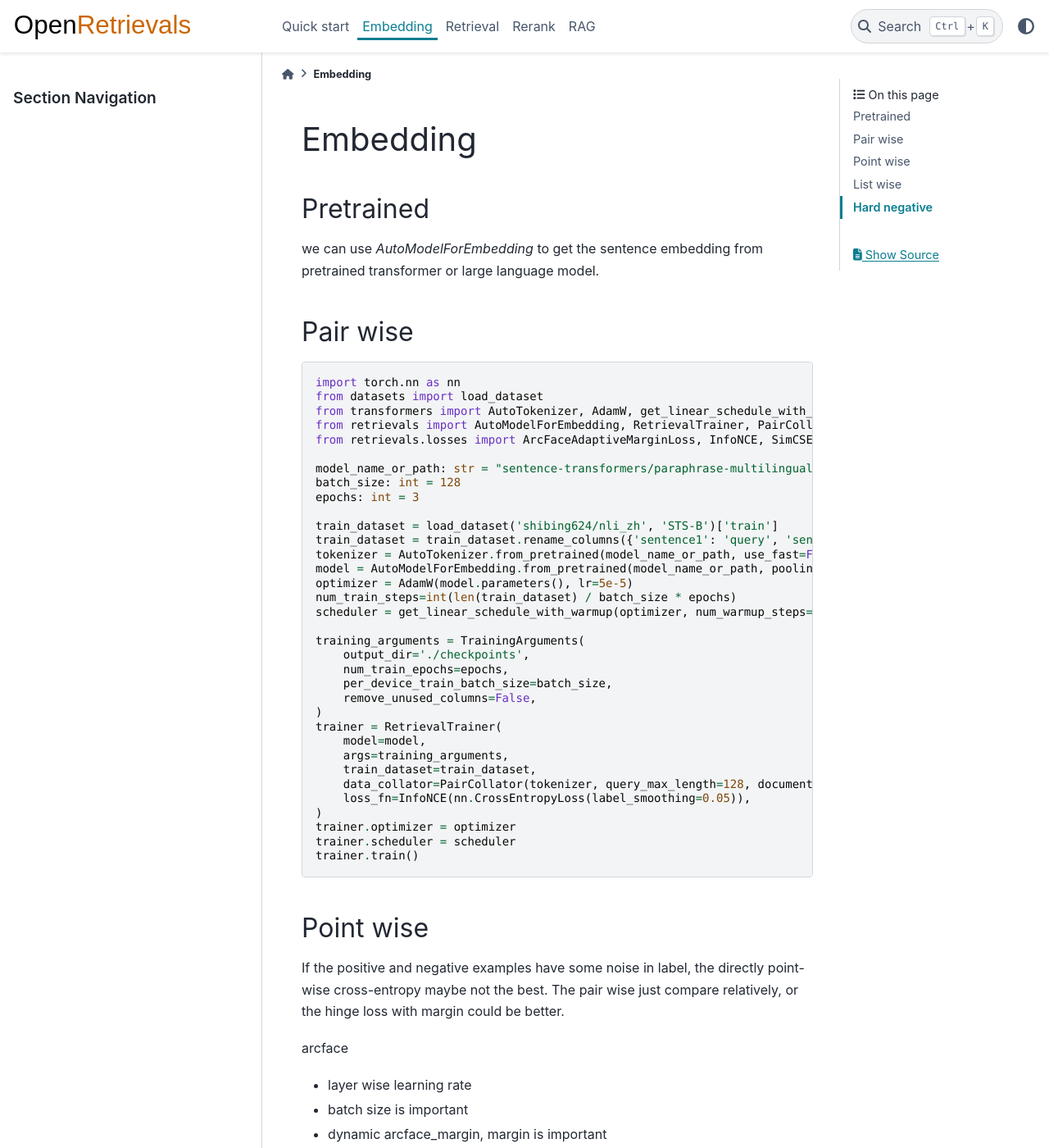
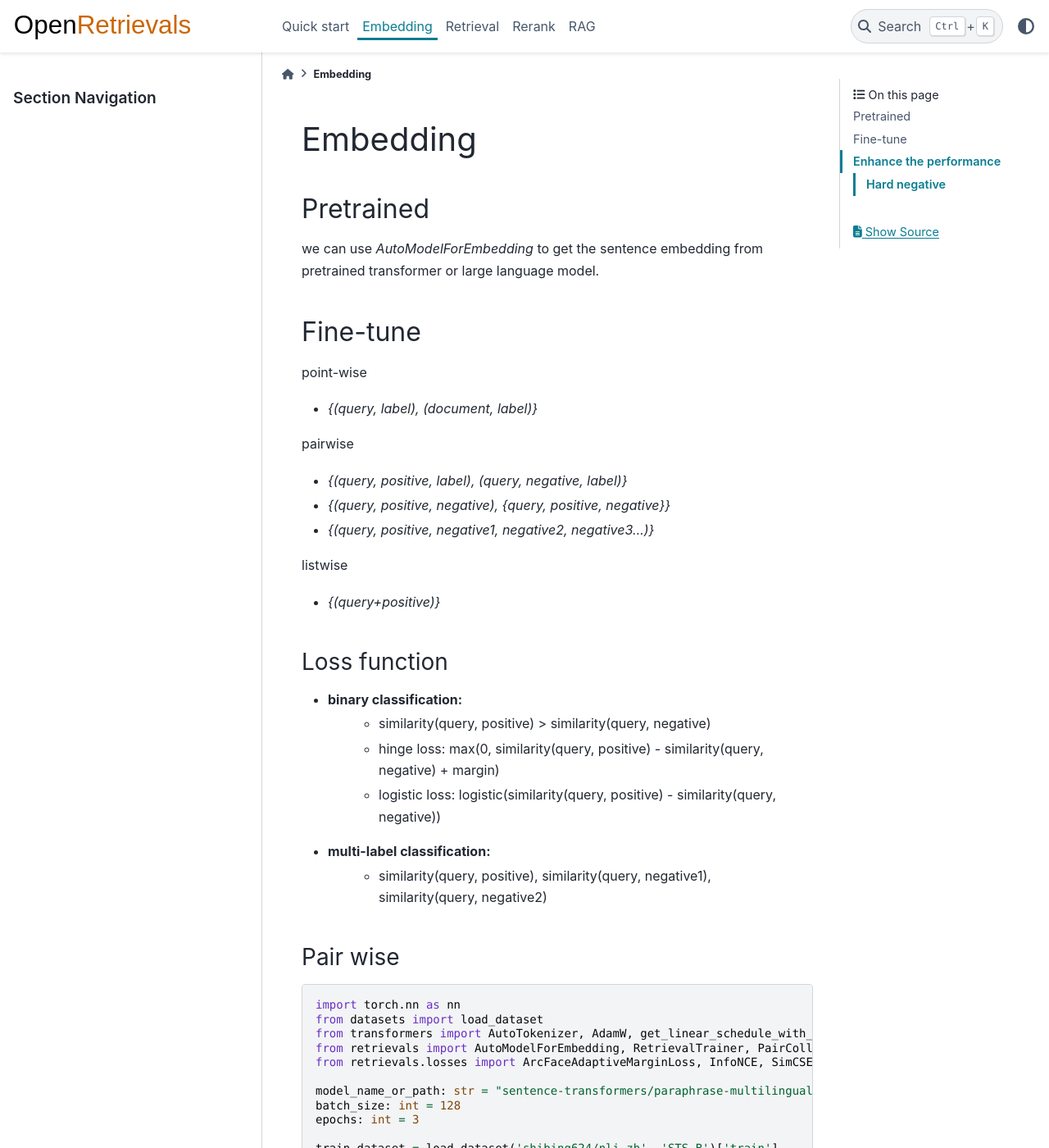
Before and after one commit to LongxingTan/open-retrievals, a Sphinx documentation site: the page built from docs/source/embed.rst, in a window 1280 px wide and 1400 px high. Shown: the whole window at 82% size. Built offline with Sphinx 7.4.7 and the PyData theme 0.15.4, drawn with Linux system fonts in a browser that asks for light colours; some of the changed text lies outside the part shown.

Commit message:
docs: embed

```diff
--- a/docs/source/embed.rst
+++ b/docs/source/embed.rst
@@ -10,9 +10,40 @@ Pretrained
 we can use `AutoModelForEmbedding` to get the sentence embedding from pretrained transformer or large language model.
 
 
+Fine-tune
+------------------
+
+point-wise
+
+- `{(query, label), (document, label)}`
+
+
+pairwise
+
+- `{(query, positive, label), (query, negative, label)}`
+
+- `{(query, positive, negative), {query, positive, negative}}`
+
+- `{(query, positive, negative1, negative2, negative3...)}`
+
+listwise
+
+- `{(query+positive)}`
+
+
+Loss function
+~~~~~~~~~~~~~~~~~~~~~~
+
+- binary classification:
+    - similarity(query, positive) > similarity(query, negative)
+    - hinge loss: max(0, similarity(query, positive) - similarity(query, negative) + margin)
+    - logistic loss: logistic(similarity(query, positive) - similarity(query, negative))
+- multi-label classification:
+    - similarity(query, positive), similarity(query, negative1), similarity(query, negative2)
+
 
 Pair wise
-----------------------
+~~~~~~~~~~~~~
 
 .. code-block:: python
 
@@ -54,7 +85,7 @@ Pair wise
 
 
 Point wise
--------------------
+~~~~~~~~~~~~~
 
 If the positive and negative examples have some noise in label, the directly point-wise cross-entropy maybe not the best. The pair wise just compare relatively, or the hinge loss with margin could be better.
 
@@ -67,9 +98,20 @@ arcface
 
 
 List wise
--------------------
+~~~~~~~~~~~~~~
 
+
+Enhance the performance
+--------------------------------------
+
+* Pretrain
+* In batch negative
+* Hard negative, multiple rounds negative
+* Cross batch negative
+* knowledge distill from cross encoder
+* maxsim (multi vector)
+* Matryoshka
 
 
 Hard negative
---------------------
+~~~~~~~~~~~~~~~~
```
Also changed, not shown: docs/source/retrieval.rst (+1 -13 lines).
